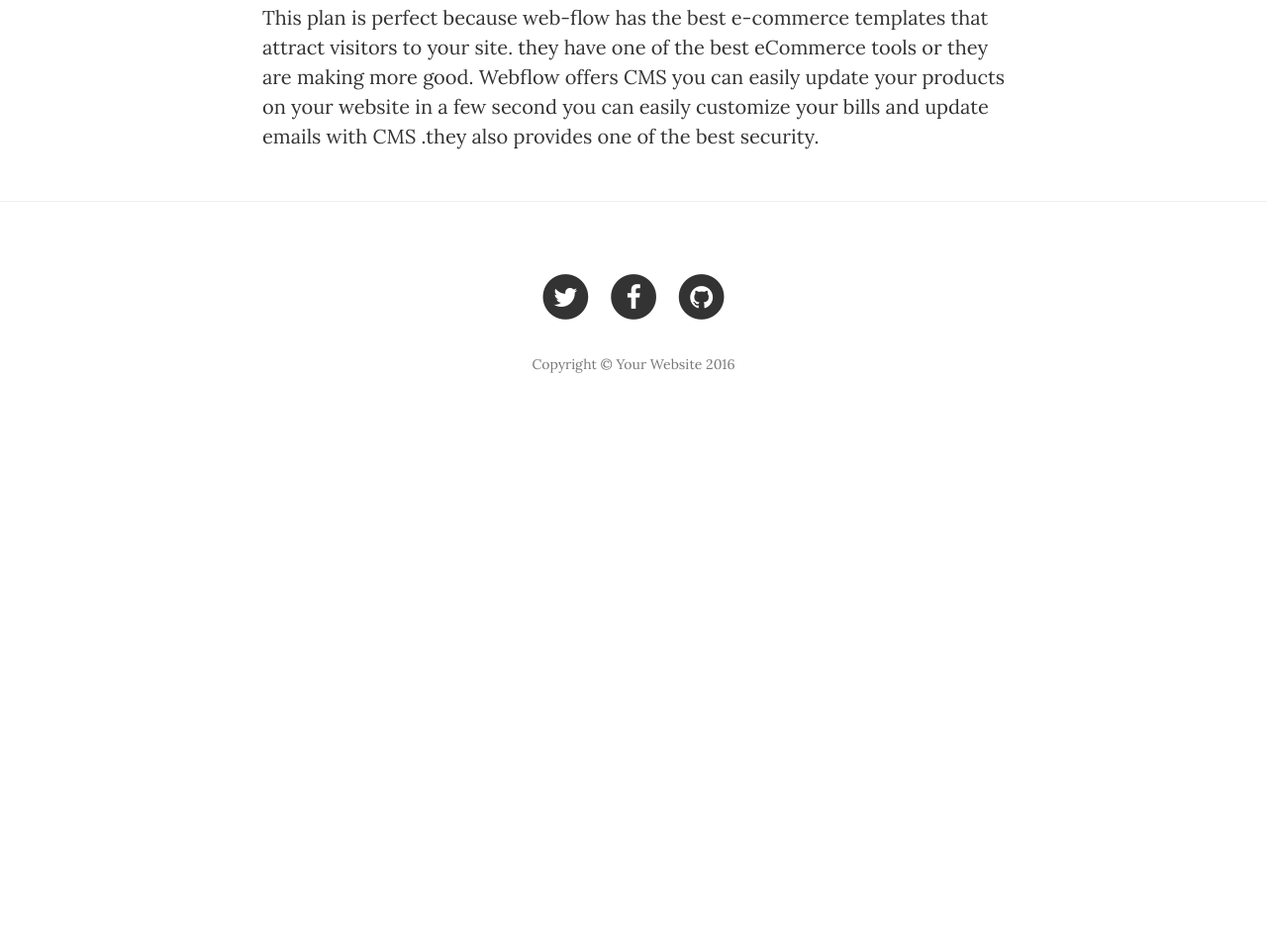
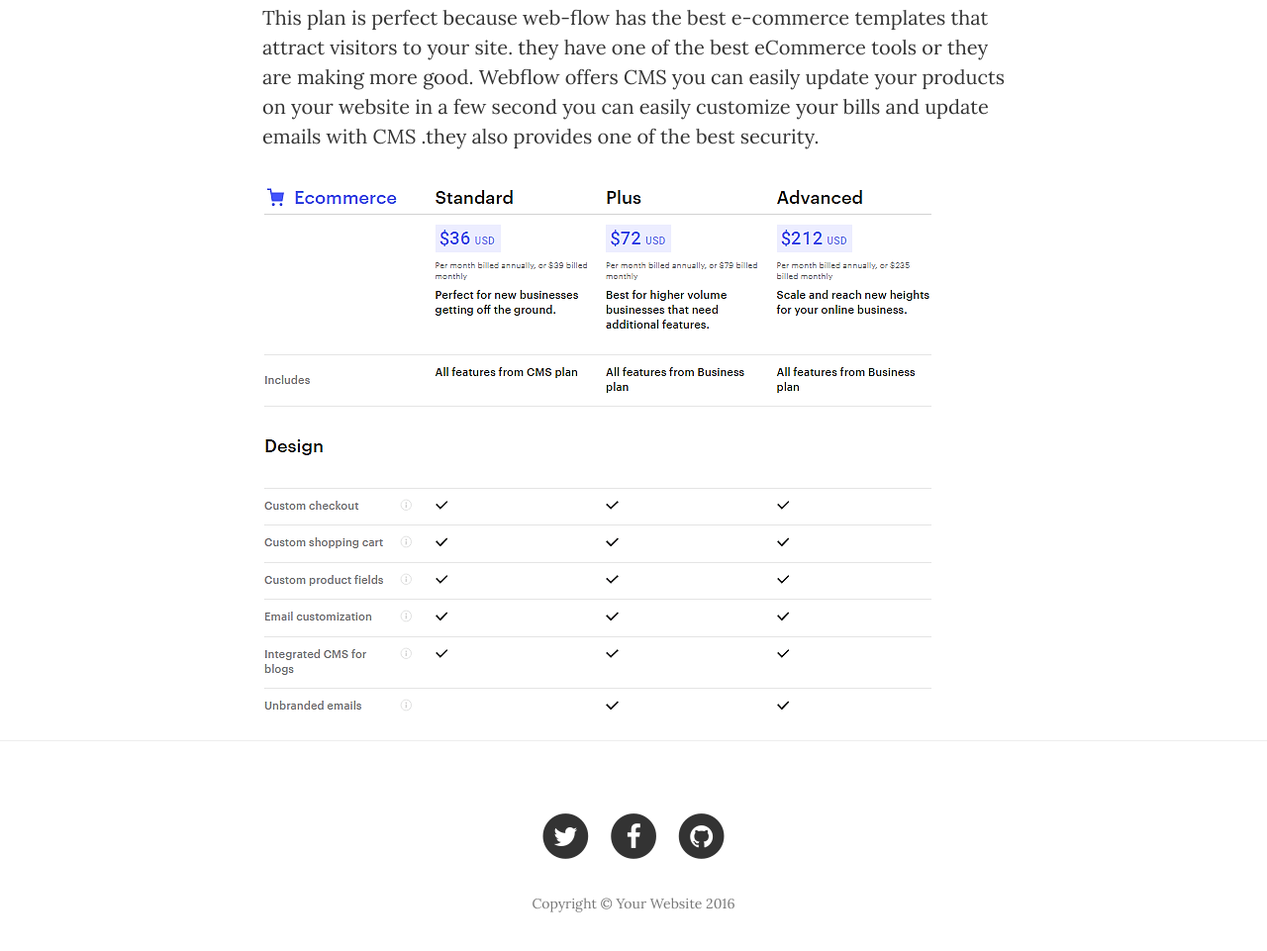
Before and after one commit to tajenderkumar5/Hostingdivine, a website: page post.html in a window 1280 px wide. Shown: the part 3752-4713 px from the top of the page at 99% size. Before the commit the page ends 4196 px from the top, so only its background shows below. Drawn offline with nearby package versions, Linux system fonts and the light colour scheme.

Commit message:
Update post.html

```diff
--- a/post.html
+++ b/post.html
@@ -116,7 +116,7 @@
                          <img class="img-responsive" src="img/601c8e7c0aa6ca2e0a03812f_uAEDkVN9Yz_SAPW--CkTMkcwxBca28GufMxsdmnTkrZxFlyeYSwXmezznVp7EIDSsrDcEi5jS65aYSDgPK2F0xoLk3Zlh_hE8FZMhm0U_3TYOFTIG03suQeEDmUvnVu9myDQlPOL.png" alt="">
                          <h2 class="section-heading">Ecommerce plans</h2>
                          <p>This plan is perfect because web-flow has the best e-commerce templates that attract visitors to your site. they have one of the best eCommerce tools or they are making more good. Webflow offers CMS you can easily update your products on your website in a few second you can easily customize your bills and update emails with CMS .they also provides one of the best security.</p>
-                             <img class="img-responsive" src="img/11-1" alt="">
+                             <img class="img-responsive" src="img/11-1.png" alt="">
                   </div>
             </div>
         </div>
```
